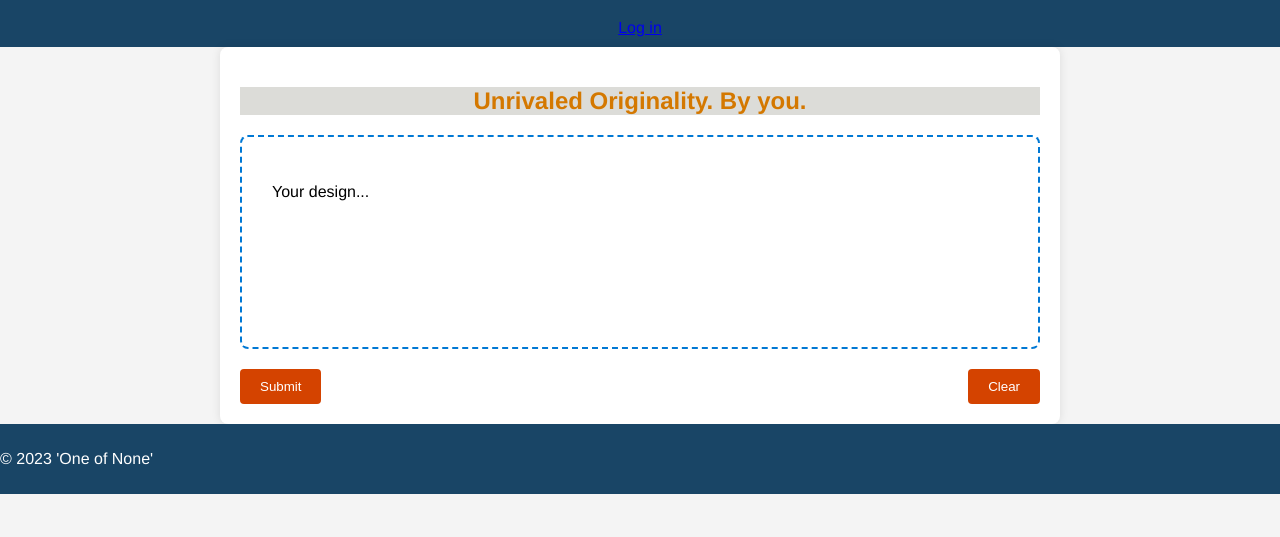
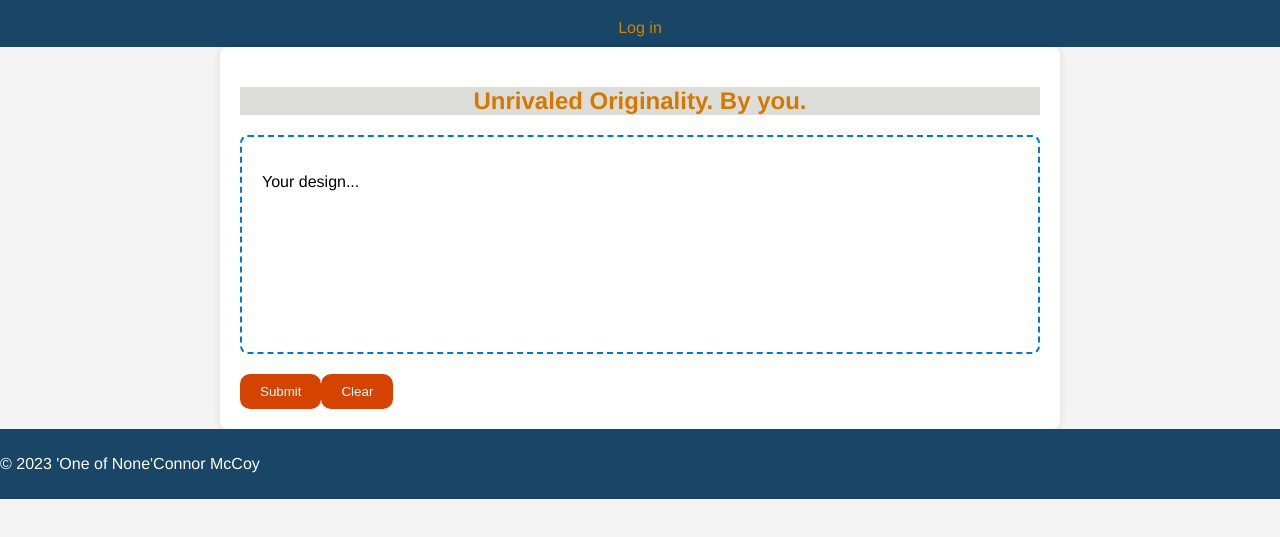
Before and after one commit to cmccoy02/startup, a plain HTML site: page index.html in a window 1280 px wide. Shown: the part 71-608 px from the top of the page. Drawn offline with Linux system fonts and the light colour scheme.

Commit message:
Name and updated styles

```diff
--- a/index.html
+++ b/index.html
@@ -25,7 +25,7 @@
        <!-- Add Gradio design prompt feature here -->
    </main>
    <footer>
-       <p>&copy; 2023 'One of None'</p>
+       <p>&copy; 2023 'One of None'</p> <p>Connor McCoy</p>
    </footer>
 </body>
 </html>
--- a/style.css
+++ b/style.css
@@ -16,6 +16,7 @@ header {
 
 footer
 {
+    display: flex;
     text-align: left;
     background-color: #194566;
     color: white;
@@ -51,6 +52,11 @@ main {
 }
 
 /* Home Page Styles */
+a
+{
+    text-decoration: none;
+    color: #d48300;
+}
 #design-prompt {
     text-align: center;
     margin-top: 20px;
@@ -62,24 +68,26 @@ main {
 }
 
 .design-box {
+    display : flex;
     border: 2px dashed #0078d4;
-    padding: 30px;
+    padding: 20px;
     margin: 20px 0;
     border-radius: 8px;
-    min-height: 150px;
+    min-height: 175px;
     text-align: left;
 }
 
 .buttons {
     display: flex;
-    justify-content: space-between;
+    justify-content:left;
+
 }
 
-#clear-button, #submit-button {
+ #submit-button , #clear-button {
     background-color: #d44300;
     color: white;
     border: none;
     padding: 10px 20px;
-    border-radius: 4px;
+    border-radius: 10px;
     cursor: pointer;
 }
```
